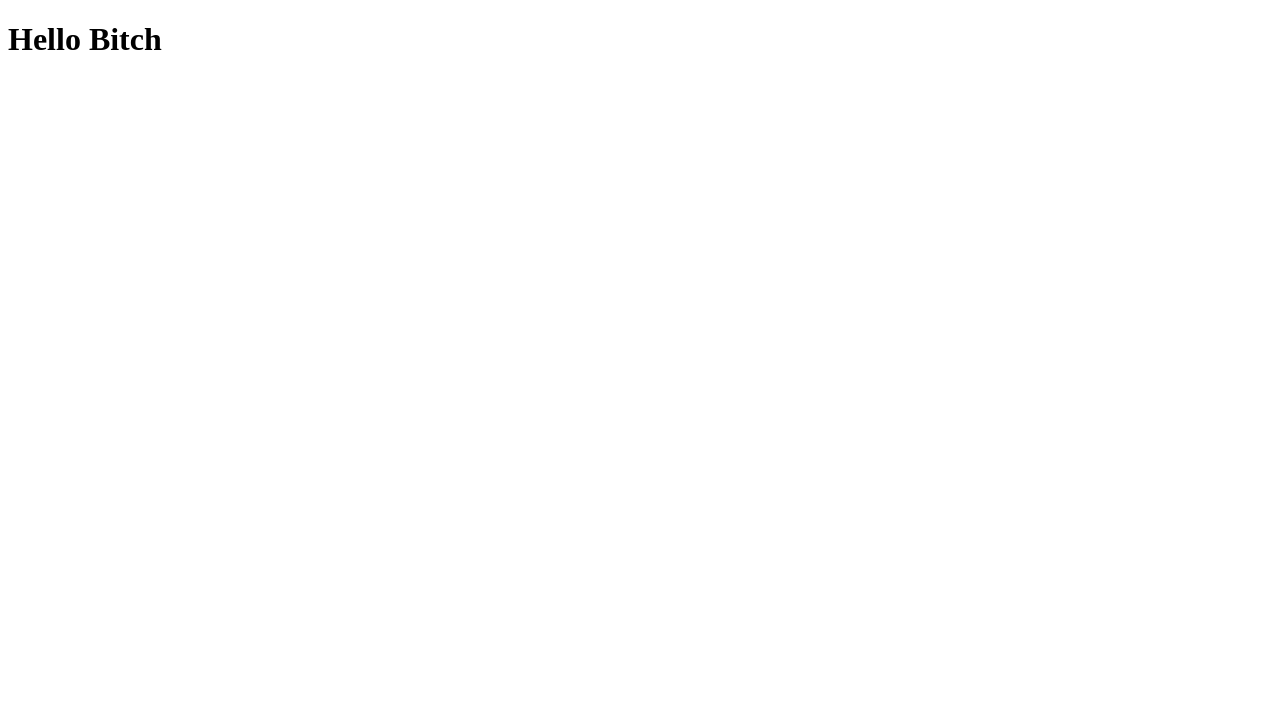
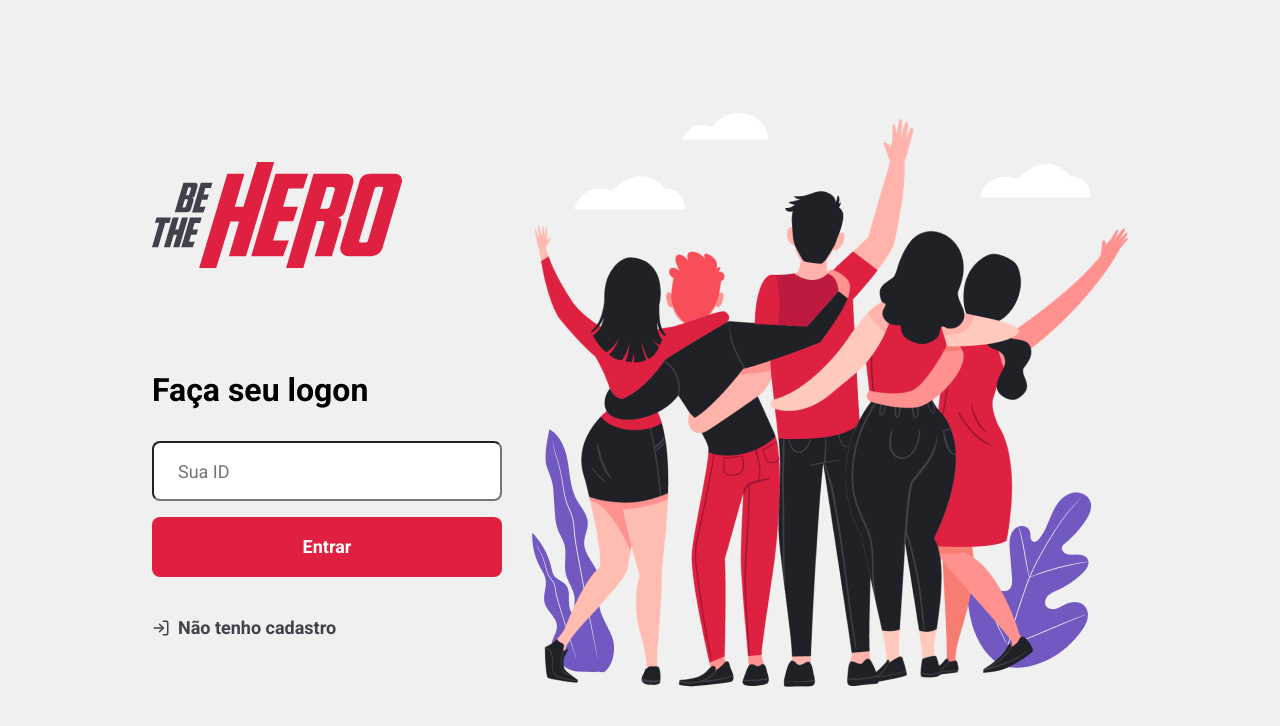
Before and after one commit to helenapaixao/Semana-Omnistack-11, a React (Create React App) app in the folder Frontend/: page / in a window 1280 px wide. Shown: the top 726 px of the page. Built offline with nearby package versions, Linux system fonts and the light colour scheme.

Commit message:
add pages logon

```diff
--- a/Frontend/package.json
+++ b/Frontend/package.json
@@ -8,6 +8,8 @@
     "@testing-library/user-event": "^7.1.2",
     "react": "^16.13.1",
     "react-dom": "^16.13.1",
+    "react-icons": "^3.9.0",
+    "react-router-dom": "^5.1.2",
     "react-scripts": "3.4.1"
   },
   "scripts": {
--- a/Frontend/src/App.js
+++ b/Frontend/src/App.js
@@ -1,9 +1,11 @@
-import React from 'react';
-
-
+import React from "react";
+import './global.css'
+import Routes from './routes'
 
 function App() {
-  return <h1>Hello Bitch</h1>
+  return (
+    <Routes/>
+  )
 }
 
 export default App;
--- /dev/null
+++ b/Frontend/src/global.css
@@ -0,0 +1,52 @@
+@import url("https://fonts.googleapis.com/css2?family=Roboto:ital,wght@0,400;0,700;1,500&display=swap");
+
+* {
+  margin: 0;
+  padding: 0;
+  outline: 0;
+  box-sizing: border-box;
+}
+
+body {
+  font: 400 14px Roboto, sans-serif;
+  background: #f0f0f0f5;
+  -webkit-font-smooting: antialiased;
+}
+
+input,
+button,
+textarea {
+  font: 400 18px Roboto, sans-serif;
+}
+
+button {
+  cursor: pointer;
+}
+
+form input {
+  width: 100%;
+  height: 60px;
+  color: #333;
+  border-radius: 8px;
+  padding: 0 24px;
+}
+.button {
+  width: 100%;
+  height: 60px;
+  background: #e02041;
+  border: 0;
+  border-radius: 8px;
+  color:#FFF;
+  font-weight: 700;
+  margin-top: 16px;
+  display: inline-block;
+  text-align: center;
+  text-decoration: none;
+  line-height: 60px;
+  transition: filter 0.2s;
+}
+
+.button:hover {
+  filter: brightness(90%);
+
+}
--- a/Frontend/src/index.js
+++ b/Frontend/src/index.js
@@ -1,11 +1,5 @@
-import React from 'react';
-import ReactDOM from 'react-dom';
-import App from './App';
+import React from "react";
+import ReactDOM from "react-dom";
+import App from "./App";
 
-
-ReactDOM.render(
-  <React.StrictMode>
-    <App />
-  </React.StrictMode>,
-  document.getElementById('root')
-);
+ReactDOM.render(<App />, document.getElementById("root"));
--- /dev/null
+++ b/Frontend/src/pages/Logon/index.js
@@ -0,0 +1,26 @@
+import React from "react";
+import "./styles.css";
+import heroesImg from "../../assets/heroes.png"
+import logoImg from "../../assets/logo.svg";
+import {FiLogIn} from "react-icons/fi"
+
+export default function Logon() {
+  return (
+    <div className="logon-container">
+      <section className="form">
+        <img src={logoImg} alt="logo" />
+        <form>
+          <h1>Faça seu logon</h1>
+          <input placeholder="Sua ID" />
+          <button  className="button" type="submit">Entrar</button>
+
+          <a href="/register">
+            <FiLogIn />
+            Não tenho cadastro
+          </a>
+        </form>
+      </section>
+      <img src={heroesImg} alt="logo" />
+    </div>
+  );
+}
--- /dev/null
+++ b/Frontend/src/pages/Logon/styles.css
@@ -0,0 +1,44 @@
+.logon-container {
+  width: 100%;
+  max-width: 1120px;
+  height: 100vh;
+  margin: 0 auto;
+
+  display: flex;
+  align-items: center;
+  justify-content: center;
+}
+
+.logon-container section.form {
+  width: 100%;
+  max-width: 350px;
+  margin-right: 30px;
+}
+
+.logon-container section.form form {
+  margin-top: 100px;
+}
+
+.logon-container section.form form h1 {
+  font-size: 32px;
+  margin-bottom: 32px;
+}
+
+.logon-container section.form form a {
+  display: flex;
+  align-items: center;
+  margin-top: 40px;
+  color: #41414d;
+  font-size: 18px;
+  text-decoration: none;
+  font-weight: bold;
+  transition: opacity 0.2s;
+}
+
+ .logon-container section.form form a svg {
+  margin-right: 8px;
+}
+
+.logon-container section.form form a:hover {
+  opacity: 0.8;
+}
--- /dev/null
+++ b/Frontend/src/routes.js
@@ -0,0 +1,16 @@
+import React from 'react';
+import {BrowserRouter, Route, Switch} from 'react-router-dom';
+
+import Logon from './pages/Logon'
+
+
+export default function Routes() {
+
+  return(
+    <BrowserRouter>
+    <Switch>
+      <Route path="/" component={Logon} exact />
+    </Switch>
+    </BrowserRouter>
+  )
+}
```
Also changed, not shown: Frontend/src/components/Header.js (added, +11 -0 lines), 1 other file (tests, documents, lock files or other folders).
